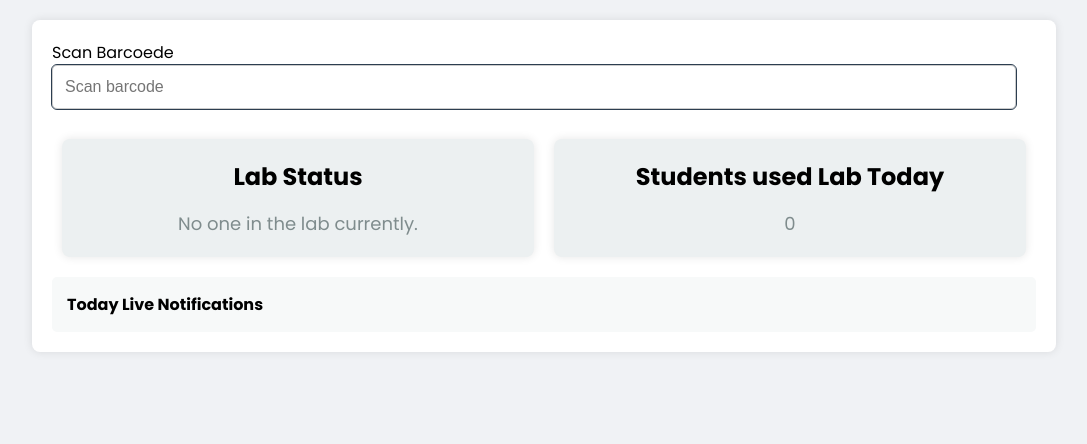
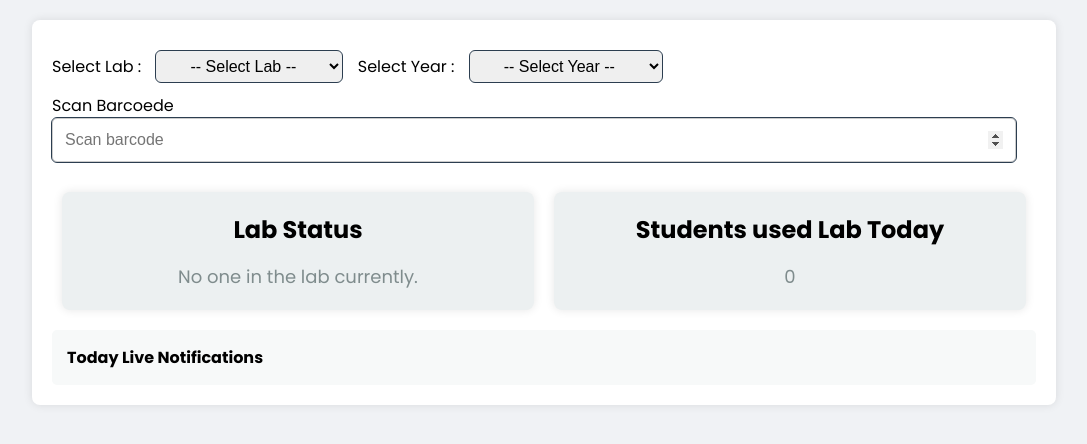
Before and after one commit to senthilmukeshhari/barcode-scanning-project, a Django app: page / in a window 1280 px wide. Shown: the part 108-552 px from the top of the page, without its empty margins (96-1183 px from the left). Run offline with Django 5.2, Linux system fonts and the light colour scheme; data that the repository does not hold is empty.

Commit message:
Add : select lab and year features

```diff
--- a/barcode_scanning_project/barcode_scanning_project/settings.py
+++ b/barcode_scanning_project/barcode_scanning_project/settings.py
@@ -23,7 +23,6 @@ ALLOWED_HOSTS = []
 # Application definition
 
 INSTALLED_APPS = [
-    # 'jazzmin',
     "unfold",  # before django.contrib.admin
     "unfold.contrib.import_export",  # optional, if django-import-export package is used
     "unfold.contrib.filters",  # optional, if special filters are needed
--- a/barcode_scanning_project/entry_exit_app/management/commands/generate_data.py
+++ b/barcode_scanning_project/entry_exit_app/management/commands/generate_data.py
@@ -8,5 +8,5 @@ class Command(BaseCommand):
     def handle(self, *args, **options):
         generate_departments()
         print('Departments Data generated successfully')
-        generate_students(100)
+        generate_students(27)
         print('Students Data generated successfully')
--- a/barcode_scanning_project/entry_exit_app/models.py
+++ b/barcode_scanning_project/entry_exit_app/models.py
@@ -48,6 +48,7 @@ class Student(models.Model):
     bloodgroup = models.CharField(max_length=10, choices=bloodgroup_choices)
     gender = models.CharField(choices=gender_choices, max_length=10)
     address = models.TextField()
+    admission_year = models.PositiveSmallIntegerField()
     barcode = models.ImageField(upload_to='barcodes/', null=True, blank=True)
     is_active = models.BooleanField(default=True)
     profile_image = models.ImageField(upload_to=getFilename, null=True, blank=True, default='students/default.jpg')
@@ -61,7 +62,12 @@ class Student(models.Model):
         return self.name
 
 class EntryExit(models.Model):
+    lab_choices = [
+        ('Lab-1' , 'Lab-1'),
+        ('Lab-2' , 'Lab-2'),
+    ]
     student = models.ForeignKey('Student', on_delete=models.CASCADE)
+    lab = models.CharField(choices=lab_choices, max_length=10)
     entry_time = models.DateTimeField(auto_now_add=True)
     exit_time = models.DateTimeField(null=True, blank=True)
 
--- a/barcode_scanning_project/entry_exit_app/views.py
+++ b/barcode_scanning_project/entry_exit_app/views.py
@@ -2,6 +2,7 @@ from django.shortcuts import render, get_object_or_404
 from entry_exit_app.models import EntryExit, Student, Department
 from django.utils.timezone import now
 from django.http import JsonResponse
+from datetime import datetime
 import json
 
 def get_status_and_users_in_lab():
@@ -17,8 +18,8 @@ def get_initial_notifications():
     notifications = []
     for entry in entries:
         if entry.exit_time:
-            notifications.append(f"User {entry.student.rollno} exited the lab.")
-        notifications.append(f"User {entry.student.rollno} entered the lab.")
+            notifications.append(f"Student {entry.student.rollno} exited the {entry.lab}.")
+        notifications.append(f"Student {entry.student.rollno} entered the {entry.lab}.")
     return notifications
 
 def context_data():
@@ -42,10 +43,10 @@ def update_context_with_student_data(context, entry_exit_log, status):
     context['department'] = entry_exit_log.student.department.name
     context['section'] = entry_exit_log.student.section
     context['profile_image'] = entry_exit_log.student.profile_image.url
-    context['entry_time'] = entry_exit_log.entry_time.strftime('%Y-%m-%d %H:%M:%S') if status == 'entry' else None
+    context['entry_time'] = entry_exit_log.entry_time.strftime('%Y-%m-%d %H:%M:%S') if status == 'enter' else None
     context['exit_time'] = entry_exit_log.exit_time.strftime('%Y-%m-%d %H:%M:%S') if status == 'exit' else None
     context['students_in_lab'], context['lab_status'] = get_status_and_users_in_lab()
-    context['notification'] = f"User {entry_exit_log.student.rollno} {status}ed the lab."
+    context['notification'] = f"Student {entry_exit_log.student.rollno} {status}ed the {entry_exit_log.lab}."
 
 def scan_barcode(request):
     context = context_data()
@@ -53,9 +54,19 @@ def scan_barcode(request):
         try:
             data = json.loads(request.body)
             barcode = data['barcode']
+            lab = data['lab']
+            year = int(data['year'])
+            current_year = datetime.now().year
+            print(lab, year)
             student = get_object_or_404(Student, rollno=barcode, is_active=True)
+            if(student.admission_year != current_year - year):
+                year = 'I' if (year == 1) else 'II' if (year == 2) else 'III'
+                return JsonResponse({
+                    'status': 'error',
+                    'message': f'Only allow {year} year students.',
+                }, status=400)
 
-            open_log = EntryExit.objects.filter(student=student, exit_time__isnull=True).first()
+            open_log = EntryExit.objects.filter(student=student, lab = lab, exit_time__isnull=True).first()
             if open_log:
                 open_log.exit_time = now()
                 open_log.save()
@@ -66,8 +77,8 @@ def scan_barcode(request):
                     'data': context
                 }, status=201)
 
-            new_entry = EntryExit.objects.create(student=student, entry_time=now())
-            update_context_with_student_data(context, new_entry, 'entry')
+            new_entry = EntryExit.objects.create(student=student, lab = lab, entry_time=now())
+            update_context_with_student_data(context, new_entry, 'enter')
             return JsonResponse({
                 'status': 'entry',
                 'message': 'Entry logged successfully.',
--- a/barcode_scanning_project/static/css/style.css
+++ b/barcode_scanning_project/static/css/style.css
@@ -169,3 +169,16 @@ header {
     background-color: rgba(255, 0, 0, 0.137);
     color: darkred;
 }
+
+select{
+    border: 1px solid var(--primary-color);
+    border-radius: 6px;
+    padding: 6px 30px;
+    font-size: 1rem;
+    margin: 10px;
+}
+/*
+.select-container{
+    display: flex;
+    justify-content: space-evenly;
+} */
--- a/barcode_scanning_project/templates/home.html
+++ b/barcode_scanning_project/templates/home.html
@@ -15,16 +15,36 @@
 </header>
 {% endblock %} {% block content %}
 <div class="container">
+  <div class="select-container">
+    <label>
+      Select Lab :
+      <select name="lab" id="lab">
+        <option value="">-- Select Lab --</option>
+        <option value="Lab-1">Lab - 1</option>
+        <option value="Lab-2">Lab - 2</option>
+      </select>
+    </label>
+    <label>
+      Select Year :
+      <select name="year" id="year">
+        <option value="">-- Select Year --</option>
+        <option value="1">I Year</option>
+        <option value="2">II Year</option>
+        <option value="3">III Year</option>
+      </select>
+    </label>
+  </div>
+
   <label for="scanInput">Scan Barcoede <span id="barcode"></span></label>
   <div class="barcode-scan-group">
     <input
-      type="text"
+      type="number"
       id="scanInput"
       placeholder="Scan barcode"
       autofocus="true"
       onkeydown="scanningProcess(event)"
-      readonly
-    />
+      />
+      <!-- readonly -->
     <!-- <button type="button" id="scanBtn" onclick="scanningProcess(event)">
       Scan
     </button> -->
@@ -60,23 +80,44 @@
 <script>
   const scaninputEl = document.getElementById("scanInput");
   const barcode = document.getElementById("barcode");
+  const labEl = document.getElementById('lab');
+  const yearEl = document.getElementById('year');
   var barcodeValue = '';
 
   const scanningProcess = (e) => {
-    if (e.key != 'Enter') {
-      barcodeValue += e.key;
+    if(e.key != "Enter"){
+      barcodeValue += e.key.replace(/\D/g, "");
     }
+
     if (e.key === "Enter" || e.type === "click") {
-      // const barcodeVal = scaninputEl.value;
-      console.log(barcodeValue);
+      console.log(barcodeValue)
+      if (labEl.value == '') {
+        alert('Please choose any Lab.');
+        scaninputEl.value = "";
+        barcode.innerText = "";
+        scaninputEl.focus();
+        return
+      }
+      if (yearEl.value == '') {
+        alert('Please choose any year.');
+        scaninputEl.value = "";
+        barcode.innerText = "";
+        scaninputEl.focus();
+        return
+      }
       barcode.innerText = "( " + barcodeValue + " )";
+
       fetch("{% url 'scan_barcode' %}", {
         method: "POST",
         headers: {
           "X-CSRFToken": "{{csrf_token}}",
           "Content-Type": "application/json",
         },
-        body: JSON.stringify({ barcode: barcodeValue }),
+        body: JSON.stringify({
+          barcode: barcodeValue,
+          lab : labEl.value,
+          year : yearEl.value
+        }),
       })
         .then((res) => res.json())
         .then((res) => {
@@ -84,6 +125,7 @@
           if(res.status == 'error'){
             alert(res.message)
             scaninputEl.value = "";
+            barcode.innerText = "";
             scaninputEl.focus();
             return
           }
@@ -109,12 +151,13 @@
           // Update lab status and users in lab
           document.getElementById("labStatus").innerText = data.lab_status;
           document.getElementById("usersInLab").innerText = data.students_in_lab;
-
+            console.log(data)
           // Update live notifications
           const notifications = document.getElementById("notifications");
           const notification = document.createElement("div");
           notification.className = "notification";
-          notification.innerText = `User ${data.student} ${res.status === "entry" ? "entered" : "exited"} the lab.`;
+          // notification.innerText = `User ${data.student} ${res.status === "entry" ? "entered" : "exited"} the lab.`;
+          notification.innerText = data.notification;
           notifications.prepend(notification);
 
           scaninputEl.value = "";
```
Also changed, not shown: barcode_scanning_project/entry_exit_app/admin.py (+16 -5 lines), barcode_scanning_project/entry_exit_app/utils.py (+9 -6 lines), barcode_scanning_project/entry_exit_app/migrations/0001_initial.py.
